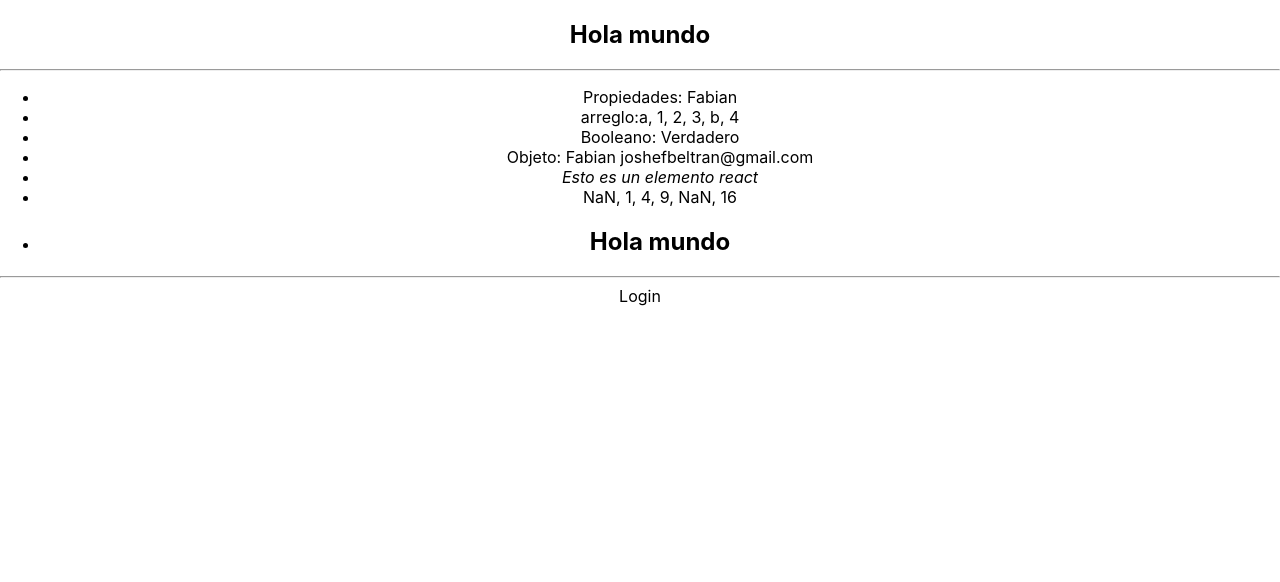
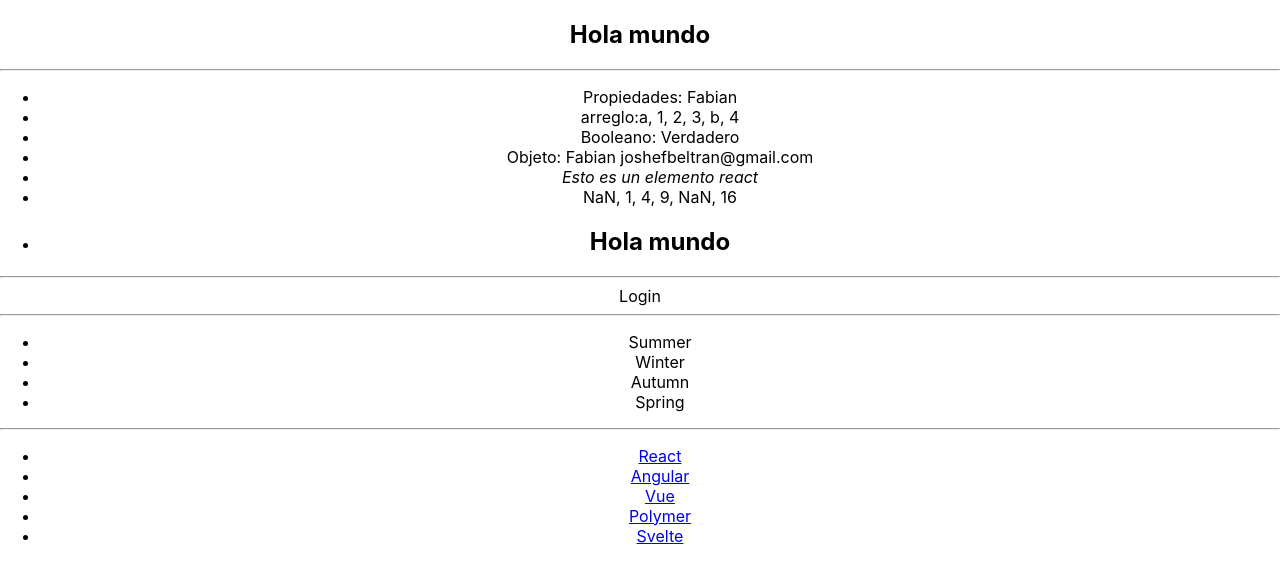
Before and after one commit to nOm-1986/reactTS-JM, a React (Create React App) app: page / in a window 1280 px wide. Shown: the top 582 px of the page. Built offline with nearby package versions, Linux system fonts and the light colour scheme.

Commit message:
Renderizado en Elementos

```diff
--- a/src/App.tsx
+++ b/src/App.tsx
@@ -2,6 +2,7 @@ import React from 'react';
 import {Componente} from './components/Componente';
 import {Properties} from './components/Properties';
 import {RenderizadoCondicional} from './components/RenderizadoCondicional';
+import { RenderizadoElemento } from './components/RenderizadoElemento';
 import './App.css';
 
 const elArreglo = ['a',1,2,3,'b','4'];
@@ -23,6 +24,8 @@ function App() {
         />
         <hr />
         <RenderizadoCondicional/>
+        <hr />
+        <RenderizadoElemento/>
       </section>
     </div>
   );
--- /dev/null
+++ b/src/components/RenderizadoElemento.tsx
@@ -0,0 +1,31 @@
+import React from "react";
+import data from "../helpers/data.json";
+
+const season: string[] = ['Summer','Winter','Autumn','Spring'];
+
+function ElementoLista(props:{url:string, nombre:string, blank:string}):JSX.Element{
+    return(
+        <li>
+            <a href={props.url} target={props.blank}>{props.nombre}</a>
+        </li>
+    );
+}
+
+export const RenderizadoElemento = ():JSX.Element => {
+    return (
+        <div>
+            <ul>
+                { season.map( (el) => <li key={el}>{el}</li> ) }
+            </ul>
+            <hr />
+            <ul>
+                {
+                    data.frameworks.map( (el) => (
+                            < ElementoLista key={el.id} url={el.web} nombre={el.name} blank="_blank" />
+                        )
+                    )
+                }
+            </ul>
+        </div>
+    );
+}
--- /dev/null
+++ b/src/helpers/data.json
@@ -0,0 +1,29 @@
+{
+    "frameworks":[
+        {
+            "id": 1,
+            "name": "React",
+            "web": "https://reactjs.org"
+        },
+        {
+            "id": 2,
+            "name": "Angular",
+            "web": "https://angular.io"
+        },
+        {
+            "id": 3,
+            "name": "Vue",
+            "web": "https://vuejs.org"
+        },
+        {
+            "id": 4,
+            "name": "Polymer",
+            "web": "https://polymer-project.org"
+        },
+        {
+            "id": 5,
+            "name": "Svelte",
+            "web": "https://svelte.dev"
+        }
+    ]
+}
```
